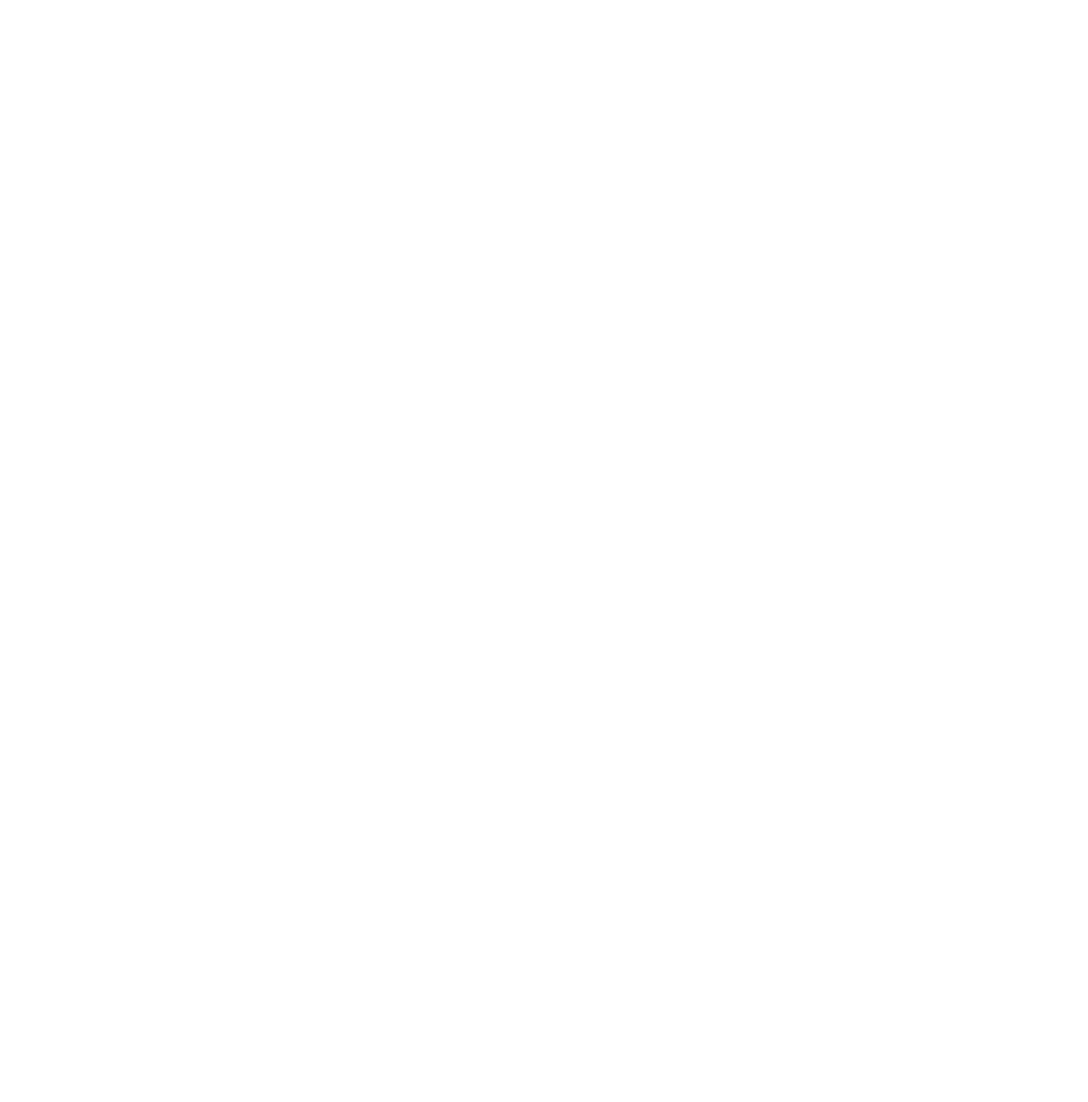
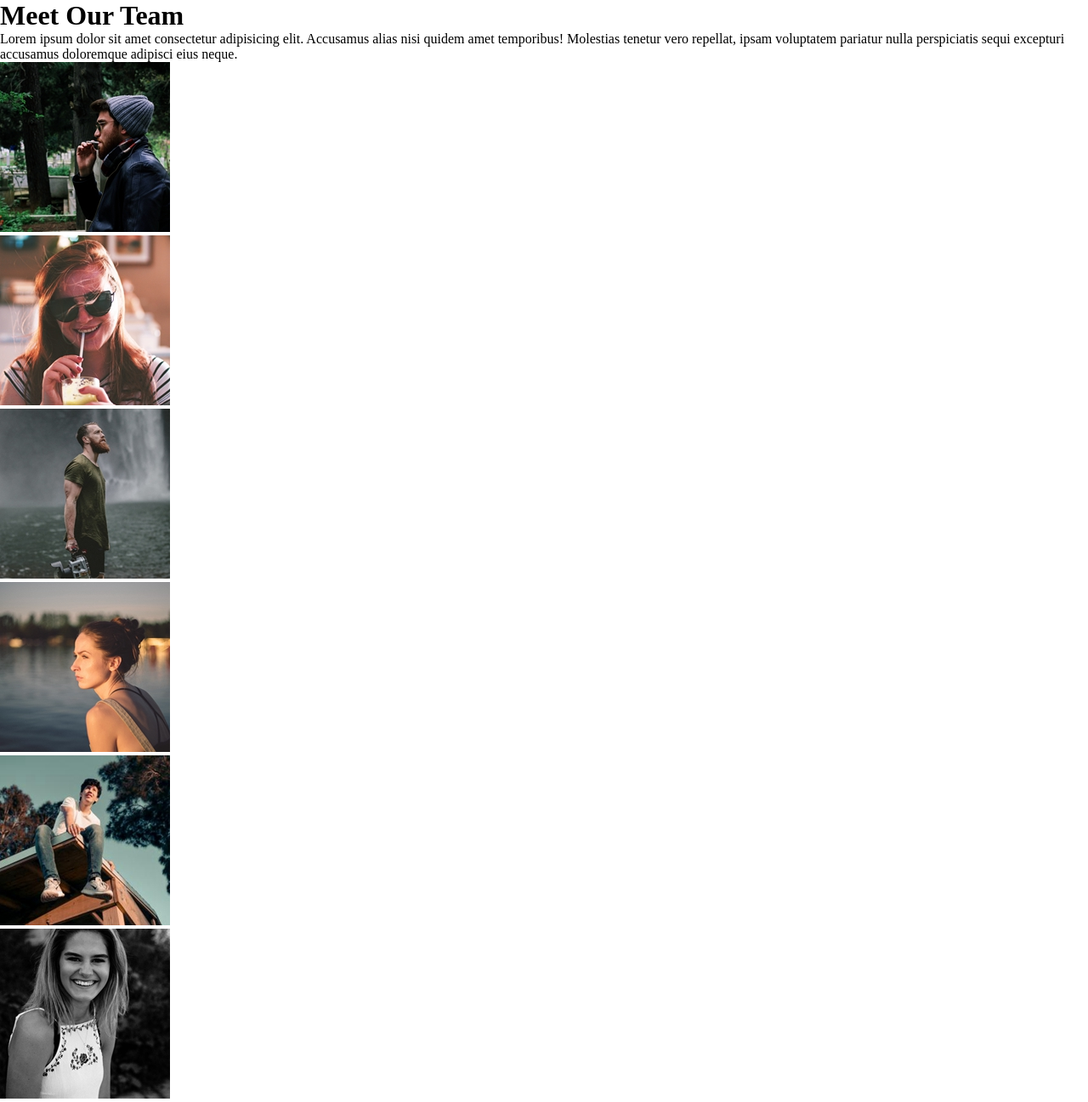
Before and after one commit to AiroldiFederico/html-css-float-cards, a plain HTML site: page index.html in a window 1280 px wide. Shown: the whole page at 85% size. Before the commit the page ends 800 px from the top, so only its background shows below. Drawn offline with Linux system fonts and the light colour scheme.

Commit message:
FASE 1 - scrittura strutture principali html

```diff
--- a/index.html
+++ b/index.html
@@ -16,5 +16,77 @@
 </head>
 <body>
 
+    <main>
+
+        <!-- MAIN TITLE -->
+        <h1>Meet Our Team</h1>
+
+        <!-- Generic Text -->
+        <p>
+            Lorem ipsum dolor sit amet consectetur adipisicing elit. Accusamus alias nisi quidem amet temporibus! Molestias tenetur vero repellat, ipsam voluptatem pariatur nulla perspiciatis sequi excepturi accusamus doloremque adipisci eius neque.
+        </p>
+
+        <!-- Float Cards -->
+        <section>
+
+            <!-- First cards group -->
+            <div>
+
+                <!-- Cards 1 -->
+                <div>
+                    <img src="./asset/img/male1.png" alt="Marco Bianchi">
+                    <Div>
+
+                    </Div>
+                </div>
+
+                <!-- Cards 2 -->
+                <div>
+                    <img src="./asset/img/female1.png" alt="Laura Rossi">
+                    <Div>
+
+                    </Div>
+                </div>
+
+                <!-- Cards 3 -->
+                <div>
+                    <img src="./asset/img/male2.png" alt="Giorgio Verdi">
+                    <Div>
+
+                    </Div>
+                </div>
+            </div>
+
+            <!-- Seconds cards group -->
+            <div>
+                <!-- Cards 4 -->
+                <div>
+                    <img src="./asset/img/female2.png" alt="Marta Ipsum">
+                    <Div>
+
+                    </Div>
+                </div>
+
+                <!-- Cards 5 -->
+                <div>
+                    <img src="./asset/img/male3.png" alt="Roberto Lorem">
+                    <Div>
+
+                    </Div>
+                </div>
+
+                <!-- Cards 6 -->
+                <div>
+                    <img src="./asset/img/female3.png" alt="Daniela Amet">
+                    <Div>
+
+                    </Div>
+                </div>
+            </div>
+
+        </section>
+
+    </main>
+
 </body>
 </html>
```
